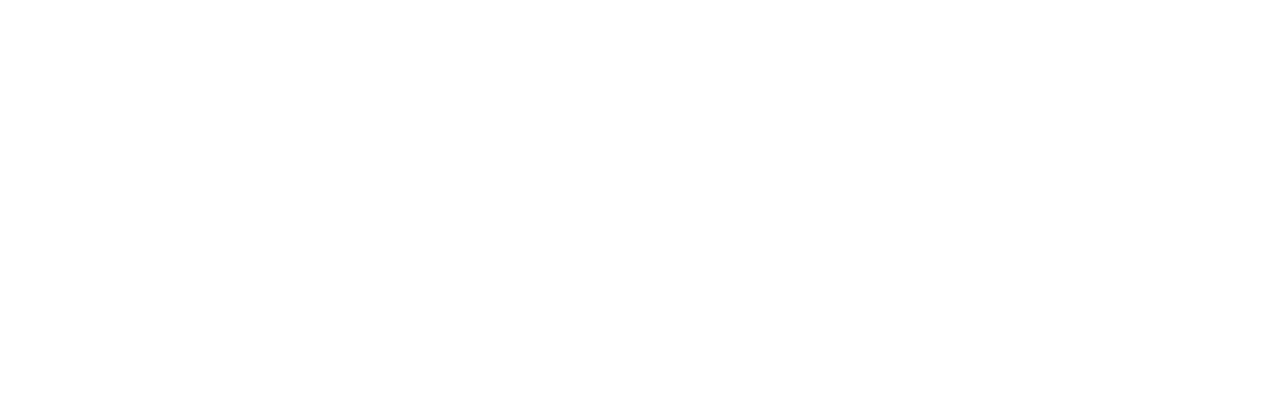
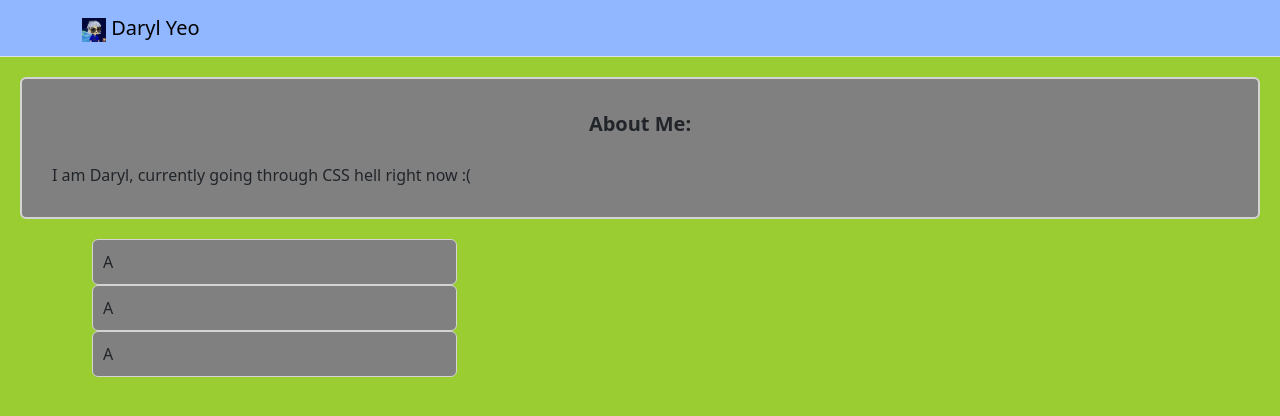
Before and after one commit to Darveloper1/Darveloper1.github.io, a plain HTML site: page index.html in a window 1280 px wide. Drawn offline with nearby package versions, Linux system fonts and the light colour scheme.

Commit message:
Starting website + Add Logo

```diff
--- a/index.html
+++ b/index.html
@@ -4,21 +4,78 @@
     <meta charset="UTF-8">
     <meta http-equiv="X-UA-Compatible" content="IE=edge">
     <meta name="viewport" content="width=device-width, initial-scale=1.0">
-    <title>Daryl</title>
+    <title>Daryl - About Me</title>
 
-    <style>
+    <!-- Bootstrap CDN -->
+    <link href="https://cdn.jsdelivr.net/npm/bootstrap@5.3.3/dist/css/bootstrap.min.css" rel="stylesheet" integrity="sha384-QWTKZyjpPEjISv5WaRU9OFeRpok6YctnYmDr5pNlyT2bRjXh0JMhjY6hW+ALEwIH" crossorigin="anonymous">
 
-    </style>
+    <!-- External CSS -->
+    <link rel="stylesheet" href="styles.css">
+
 </head>
 <body>
     <!-- Things to add
-    1. A title at the top
+    1. A navbar at the top (D)
+    (1.5) An about me in a large box (D)
     2. Icons for my various socials
-    3. 3 empty columns
+    3. 3 empty columns (WIP)
     4. Footer
     Taking inspiration from https://www.fiveoutofnine.com/ -->
 
 
+    <!-- Nav Bar here + Icons that link to my socials -->
+    <nav class="navbar primarycolour border-bottom border-body">
+        <div class="container">
+          <a class="navbar-brand" href="#">
+            <img src="../Darveloper1.github.io/statics/remiliogo.png" alt="remilio" width="24" height="24">
+            Daryl Yeo
+
+          </a>
+        </div>
+      </nav>
+
+
+    <!-- About Me Section -->
+    <div class="row-1">
+        <div class="bigbox col-12 rounded">
+            <div class="emphasis">
+                About Me:
+            </div><br>
+            I am Daryl, currently going through CSS hell right now :(
+        </div>
+    </div>
+
+    <!-- 3 empty columns -->
+    <div class="container">
+        <div class="row-2">
+            <div class="smallbox col-lg-4 col-md-6 rounded">
+                A
+            </div>
+
+            <div class="smallbox col-lg-4 col-md-6 rounded">
+                A
+            </div>
+
+            <div class="smallbox col-lg-4 col-md-6 rounded">
+                A
+            </div>
+        </div>
+    </div>
+
+
+
+
+
+
+
+
+
+    <!-- Footer -->
+
+
+
+    <!-- Bootstrap JS CDN -->
+    <script src="https://cdn.jsdelivr.net/npm/bootstrap@5.3.3/dist/js/bootstrap.bundle.min.js" integrity="sha384-YvpcrYf0tY3lHB60NNkmXc5s9fDVZLESaAA55NDzOxhy9GkcIdslK1eN7N6jIeHz" crossorigin="anonymous"></script>
 
 </body>
 </html>
--- /dev/null
+++ b/styles.css
@@ -0,0 +1,38 @@
+body {
+    /* background-color: linear-gradient(#2f2f2f, #e8e8e8); */
+    background-color: yellowgreen;
+}
+
+.primarycolour {
+    background-color: #90b7ff;
+}
+
+.secondarycolour {
+    background-color: #dfb8fa;
+}
+
+.row-1 {
+    margin: 20px;
+}
+
+.row-2 {
+    margin: 10px;
+}
+
+.emphasis {
+    font-weight: bold;
+    font-size: 20px;
+    text-align: center;
+}
+
+.bigbox {
+    background-color: grey;
+    border: 2px solid lightgrey;
+    padding: 30px;
+}
+
+.smallbox {
+    background-color: grey;
+    border: 1px solid lightgrey;
+    padding: 10px;
+}
```
Also changed, not shown: statics/remiliogo.png (added).
